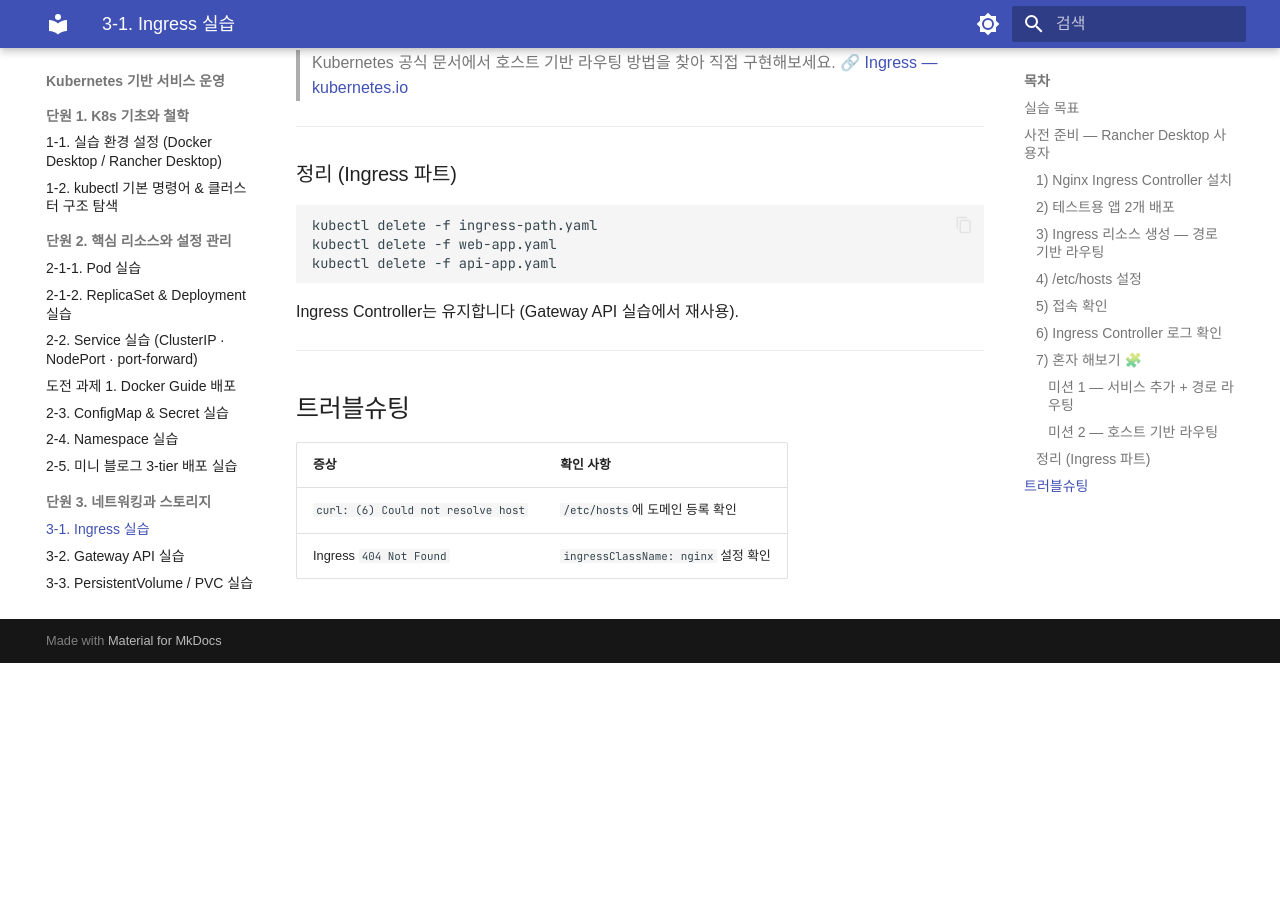
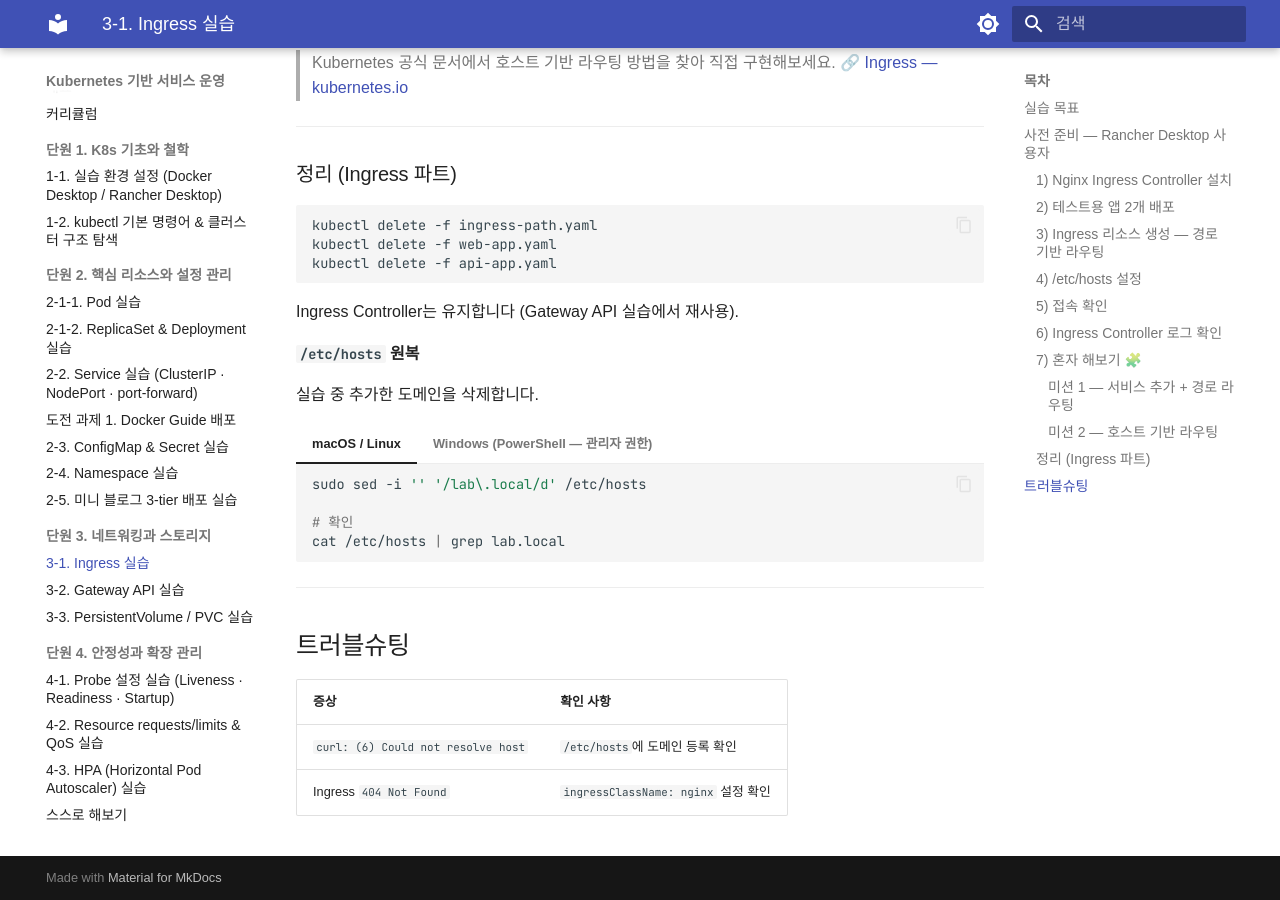
Before and after one commit to skilleat-labs/docker-k8s-labs, an MkDocs documentation site: the page built from docs/modules/module10/3-1.md, in a window 1280 px wide and 900 px high, scrolled down 5398 px. Built offline with MkDocs 1.6.1 and Material for MkDocs 9.7.7, drawn with Linux system fonts in a browser that asks for light colours; some web fonts are replaced; before the commit the page ends 6061 px from its top, so only the background shows below that.

Commit message:
docs: 3-1 정리 단계에 /etc/hosts 원복 명령 추가
Co-Authored-By: Claude Sonnet 4.6 <noreply@anthropic.com>

````diff
--- a/docs/modules/module10/3-1.md
+++ b/docs/modules/module10/3-1.md
@@ -306,6 +306,29 @@ kubectl delete -f api-app.yaml
 
 Ingress Controller는 유지합니다 (Gateway API 실습에서 재사용).
 
+**`/etc/hosts` 원복**
+
+실습 중 추가한 도메인을 삭제합니다.
+
+=== "macOS / Linux"
+
+    ```bash
+    sudo sed -i '' '/lab\.local/d' /etc/hosts
+
+    # 확인
+    cat /etc/hosts | grep lab.local
+    ```
+
+=== "Windows (PowerShell — 관리자 권한)"
+
+    ```powershell
+    $hosts = "C:\Windows\System32\drivers\etc\hosts"
+    (Get-Content $hosts) | Where-Object { $_ -notmatch "lab\.local" } | Set-Content $hosts
+
+    # 확인
+    Get-Content $hosts | Select-String "lab.local"
+    ```
+
 ---
 
 ## 트러블슈팅
````
